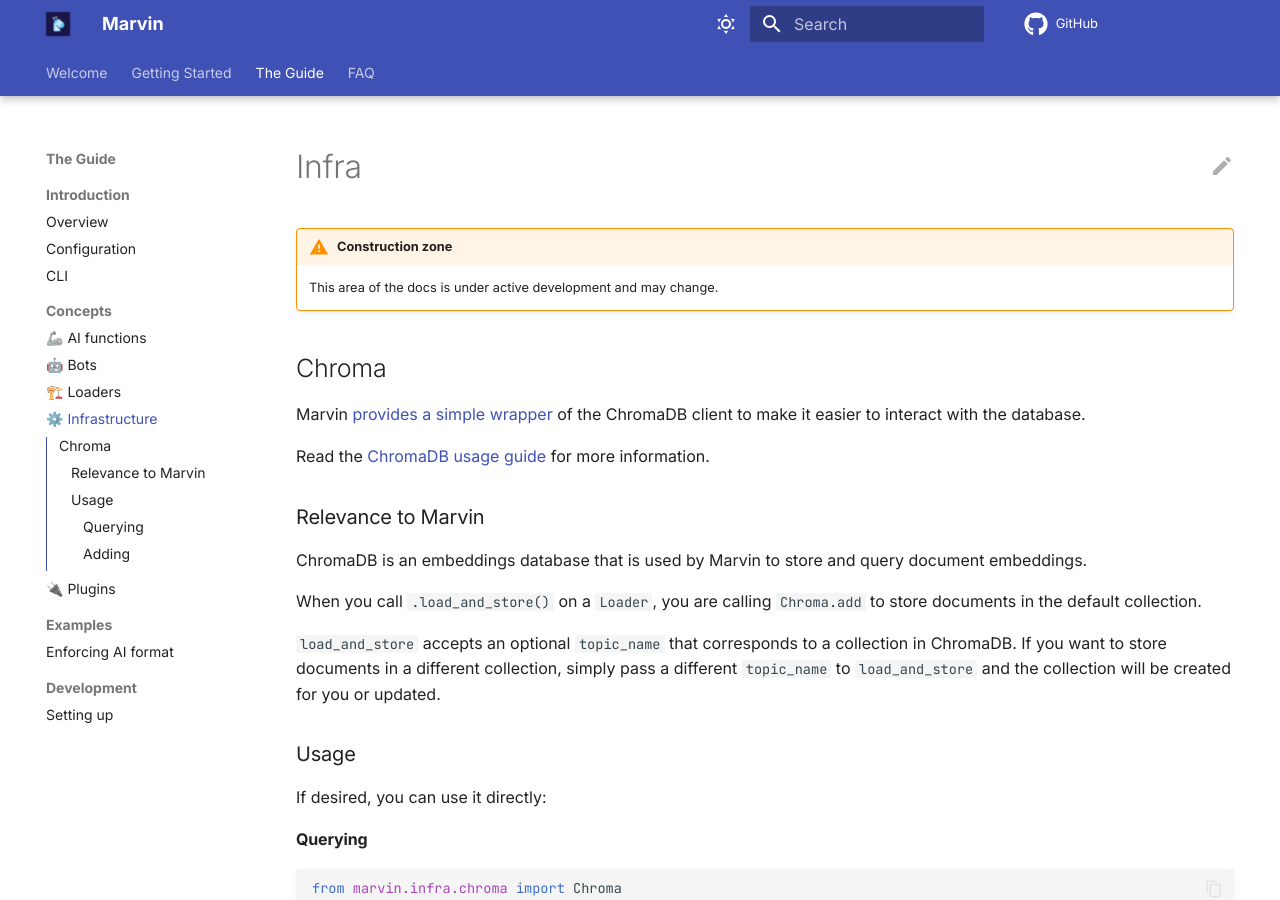
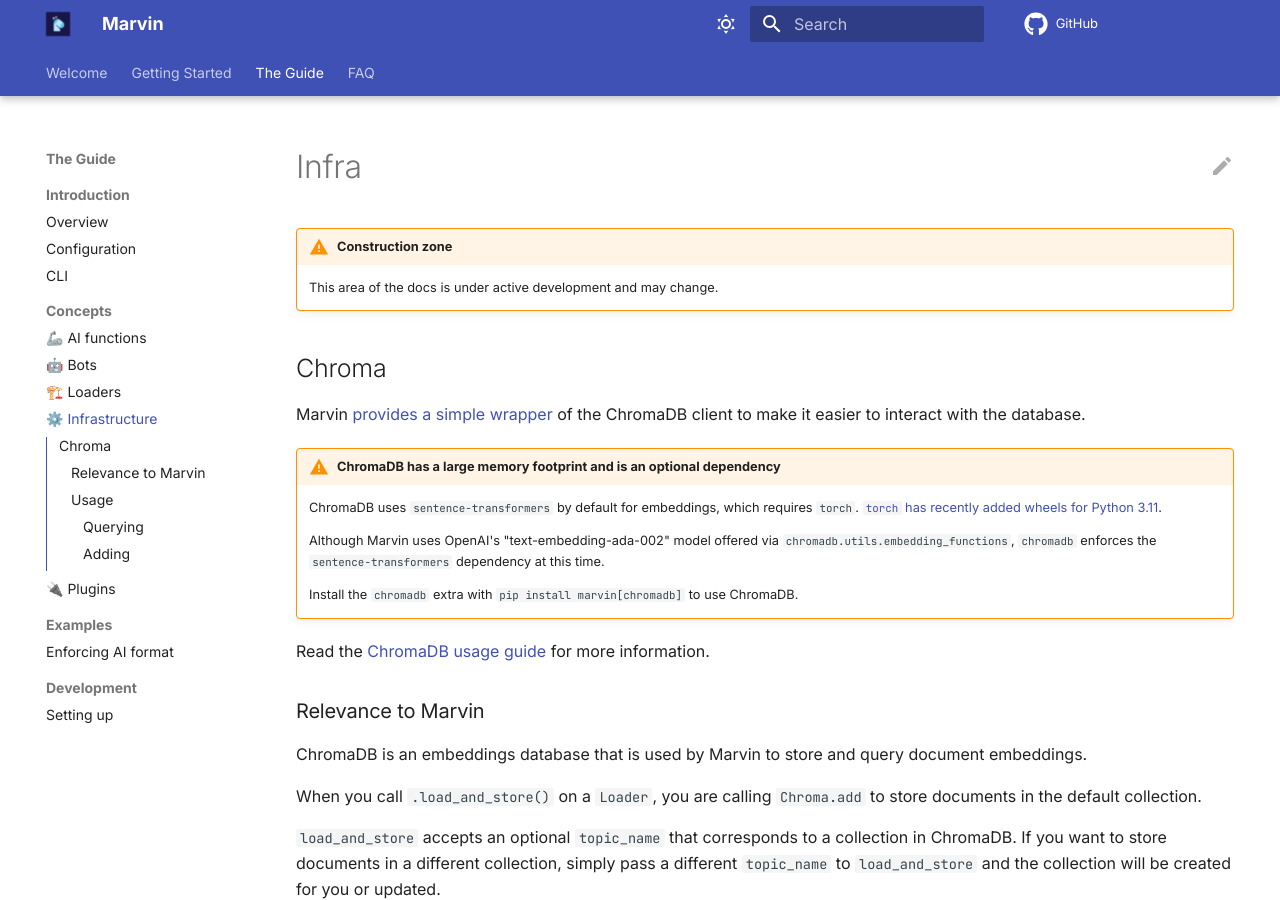
Before and after one commit to PrefectHQ/marvin, an MkDocs documentation site: the page built from docs/guide/concepts/infra.md, in a window 1280 px wide and 900 px high. Built offline with MkDocs 1.6.1 and Material for MkDocs 9.7.7, drawn with Linux system fonts in a browser that asks for light colours; comment, search, counter and statistics services are not loaded.

Commit message:
add note to docs about optional dep

```diff
--- a/docs/guide/concepts/infra.md
+++ b/docs/guide/concepts/infra.md
@@ -4,6 +4,16 @@
     This area of the docs is under active development and may change.
 ## Chroma
 Marvin [provides a simple wrapper](https://github.com/PrefectHQ/marvin/blob/main/src/marvin/infra/chroma.py) of the ChromaDB client to make it easier to interact with the database.
+
+!!! warning "ChromaDB has a large memory footprint and is an optional dependency"
+    ChromaDB uses `sentence-transformers` by default for embeddings, which requires `torch`. [`torch` has recently
+    added wheels for Python 3.11](https://pypi.org/project/torch/2.0.0/#files).
+
+    Although Marvin uses OpenAI's "text-embedding-ada-002" model offered via `chromadb.utils.embedding_functions`,
+    `chromadb` enforces the `sentence-transformers` dependency at this time.
+
+    Install the `chromadb` extra with `pip install marvin[chromadb]` to use ChromaDB.
+
 
 Read the [ChromaDB usage guide](https://docs.trychroma.com/usage-guide) for more information.
 
```
